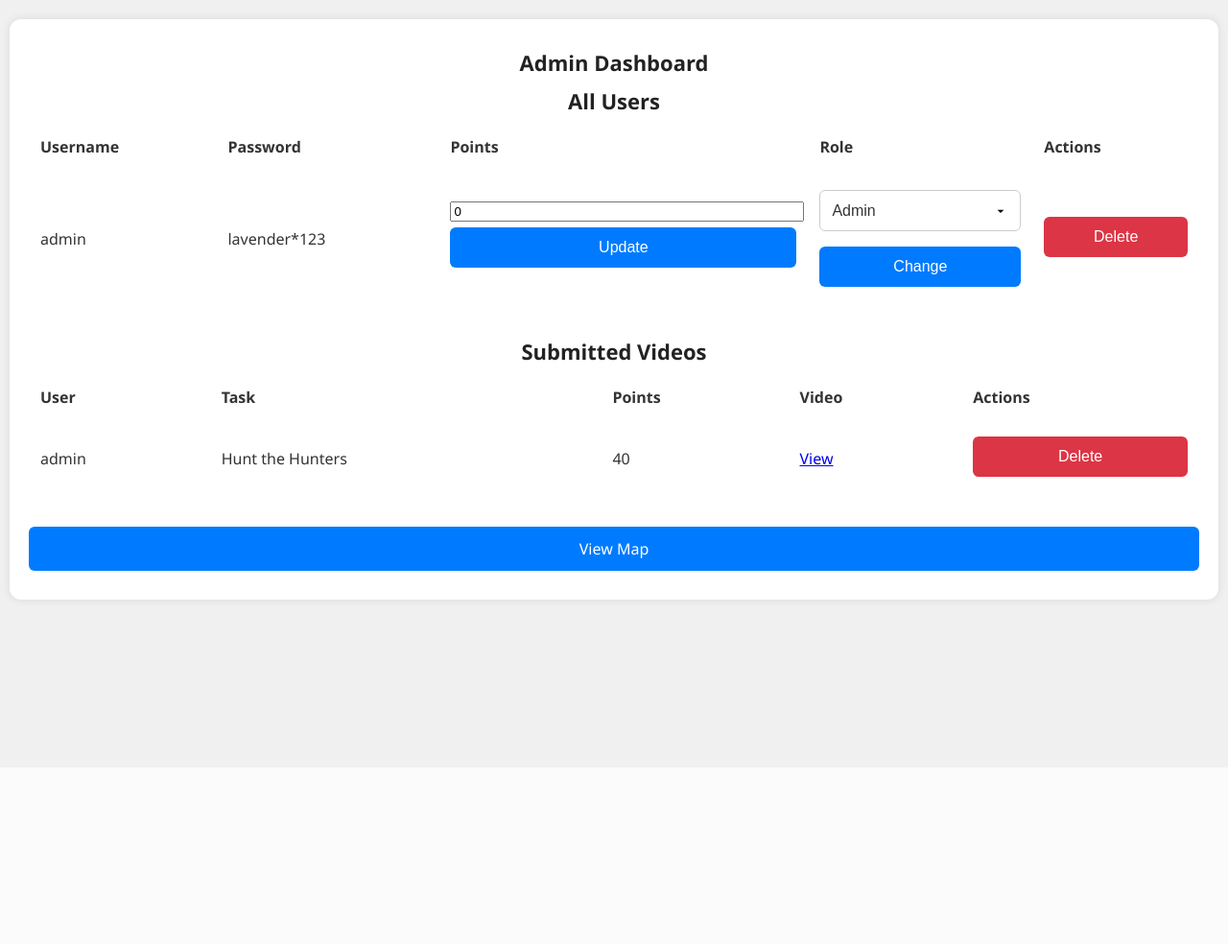
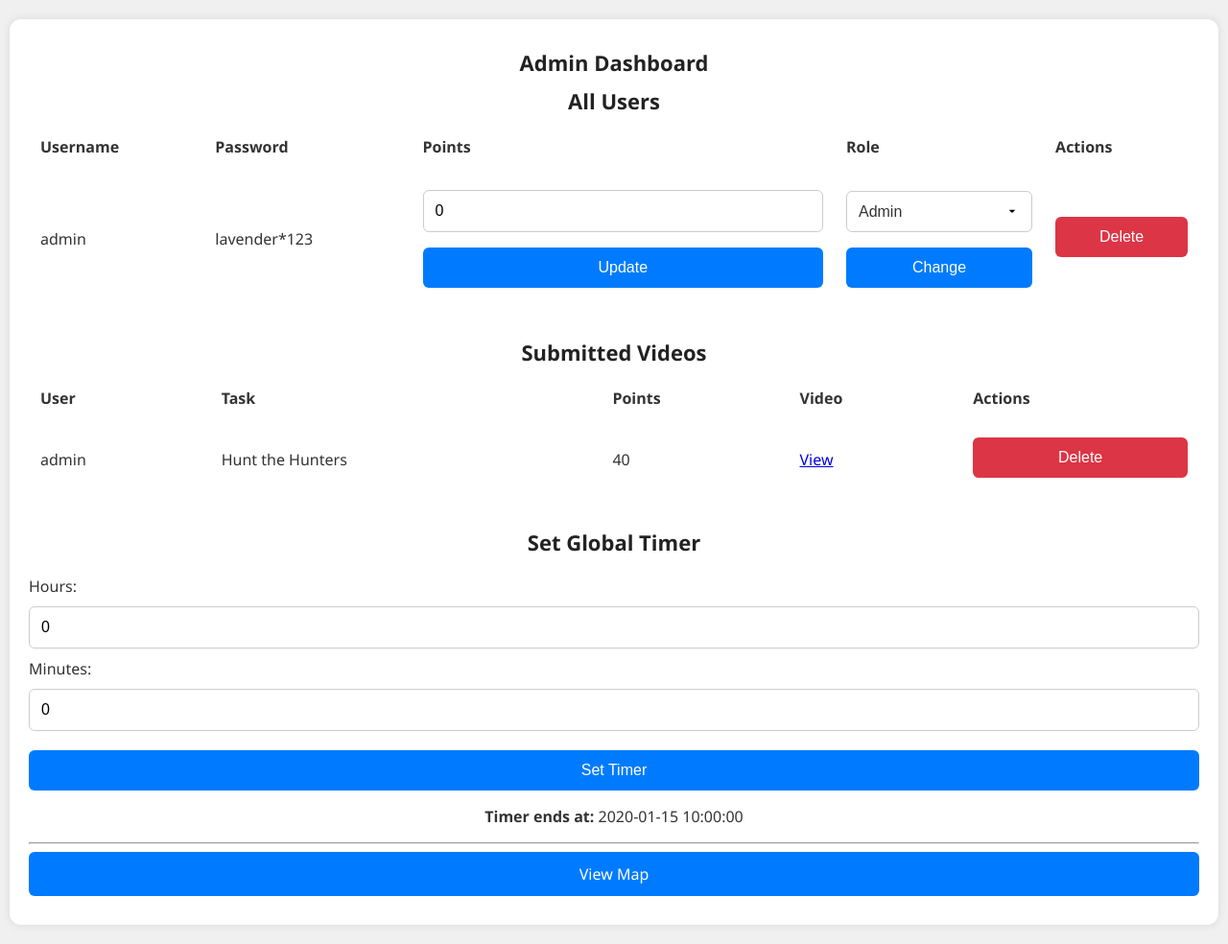
Before and after one commit to Breakerchap/Chasedown, a Flask app: page /dashboard in a window 1280 px wide. Shown: the whole page at 96% size. Before the commit the page ends 632 px from the top, so only its background shows below. Run offline with Flask 3, Linux system fonts and the light colour scheme; the visitor is signed in with stand-in values (Sample User, id 1); tables that the repository leaves empty hold one stand-in row (values such as "Sample post").

Commit message:
Added timer

```diff
--- a/app.py
+++ b/app.py
@@ -76,6 +76,10 @@ class UserCoordinates(db.Model):
     lat = db.Column(db.Float)
     lon = db.Column(db.Float)
 
+class GlobalTimer(db.Model):
+    id = db.Column(db.Integer, primary_key=True)
+    end_time = db.Column(db.DateTime, nullable=True)
+
 # --- Routes ---
 @app.route('/')
 def start():
@@ -106,20 +110,22 @@ def home():
     if user.role == 'admin':
         users = User.query.all()
         videos = TaskInstance.query.filter(TaskInstance.completed == True).all()
-        return render_template('admin.html', users=users, videos=videos)
+        timer = GlobalTimer.query.first()
+        return render_template('admin.html', users=users, videos=videos, current_timer=timer.end_time if timer else None)
 
-    # Check for dashboard lockout
-    locked_until = session.get(f"locked_until_{user.id}")
-    if locked_until:
-        try:
-            locked_time = datetime.fromisoformat(locked_until)
-            if datetime.now(UTC) < locked_time:
-                remaining = int((locked_time - datetime.now(UTC)).total_seconds())
-                return f"Dashboard locked for {remaining} more seconds", 403
-            else:
-                session.pop(f"locked_until_{user.id}", None)
-        except Exception:
-            session.pop(f"locked_until_{user.id}", None)
+
+    # Global lockout check
+    if user.role != 'admin':
+        timer = GlobalTimer.query.first()
+        if timer and timer.end_time:
+            end_time = timer.end_time
+            if end_time.tzinfo is None:
+                end_time = end_time.replace(tzinfo=timezone.utc)
+
+            if datetime.now(UTC) > end_time:
+                return render_template('locked.html', user=user)
+
+        return render_template('locked.html', user=user)
 
     task_instance = TaskInstance.query.filter_by(user_id=user.id, completed=False).first()
 
@@ -132,7 +138,8 @@ def home():
         'dashboard.html',
         user=user,
         task=task_instance,
-        players_to_tip=players_to_tip
+        players_to_tip=players_to_tip,
+        timer_end=timer.end_time if timer else None
     )
 
 @app.route('/login', methods=['GET', 'POST'])
@@ -342,6 +349,26 @@ def delete_video(instance_id):
         db.session.commit()
     return redirect(url_for('home'))
 
+@app.route('/set_timer', methods=['POST'])
+def set_timer():
+    user = User.query.get(session['user_id'])
+    if user.role != 'admin':
+        return "Access denied", 403
+
+    hours = int(request.form.get('hours', 0))
+    minutes = int(request.form.get('minutes', 0))
+    end_time = datetime.now(UTC) + timedelta(hours=hours, minutes=minutes)
+
+    timer = GlobalTimer.query.first()
+    if not timer:
+        timer = GlobalTimer(end_time=end_time)
+        db.session.add(timer)
+    else:
+        timer.end_time = end_time
+
+    db.session.commit()
+    return redirect(url_for('home'))
+
 @app.route('/tip', methods=['POST'])
 def tip():
     if 'user_id' not in session:
--- a/templates/admin.html
+++ b/templates/admin.html
@@ -23,6 +23,15 @@
         .btn {
             width: 100%;
             margin-top: 6px;
+        }
+        input[type="number"] {
+            width: 100%;
+            padding: 12px;
+            margin: 10px 0;
+            font-size: 16px;
+            box-sizing: border-box;
+            border: 1px solid #ccc;
+            border-radius: 6px;
         }
 
         @media screen and (max-width: 768px) {
@@ -105,6 +114,21 @@
             {% endfor %}
             </tbody>
         </table>
+        <h3>Set Global Timer</h3>
+            <form method="POST" action="{{ url_for('set_timer') }}" class="form">
+                <label for="hours">Hours:</label>
+                <input type="number" name="hours" id="hours" min="0" value="0" required>
+
+                <label for="minutes">Minutes:</label>
+                <input type="number" name="minutes" id="minutes" min="0" value="0" required>
+
+                <input type="submit" value="Set Timer" class="btn full-width">
+            </form>
+
+            {% if current_timer %}
+                <p class="center"><strong>Timer ends at:</strong> {{ current_timer }}</p>
+            {% endif %}
+            <hr>
         <a href="{{ url_for('map_page') }}" class="btn full-width">View Map</a>
     </div>
 </body>
--- a/templates/dashboard.html
+++ b/templates/dashboard.html
@@ -30,6 +30,9 @@
 				<input type="submit" value="Tip Player" class="btn danger full-width">
 			</form>
 		{% endif %}
+		{% if timer_end %}
+			<p class="center"><strong>Game ends at:</strong> {{ timer_end }}</p>
+		{% endif %}
 	</div>
 </body>
 </html>
```
Also changed, not shown: templates/locked.html (added, +21 -0 lines).
